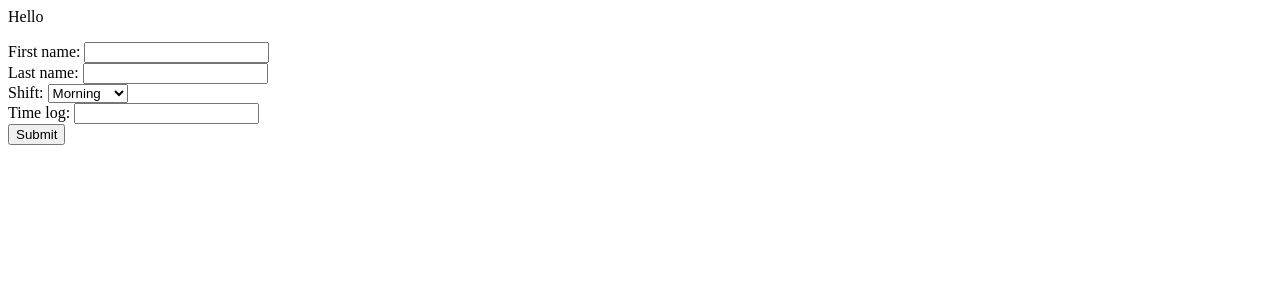
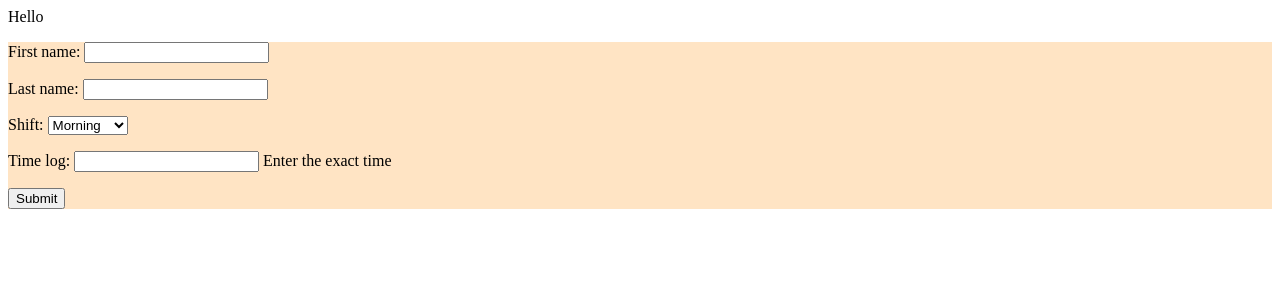
Before and after one commit to DerickMghanga/django-project-food-company, a Django app: page /form in a window 1280 px wide. Shown: the top 300 px of the page. Run offline with Django 5.2, Linux system fonts and the light colour scheme.

Commit message:
Forms and styling

```diff
--- a/chefsTable/myapp/forms.py
+++ b/chefsTable/myapp/forms.py
@@ -8,7 +8,7 @@ SHIFTS = (
 )
 
 class InputForm(forms.Form):
-    first_name = forms.CharField(max_length=200)
+    first_name = forms.CharField(max_length=200, required=False)
     last_name = forms.CharField(max_length=200)
     shift = forms.ChoiceField(choices=SHIFTS)
-    time_log = forms.TimeField()
+    time_log = forms.TimeField(help_text="Enter the exact time")
--- a/chefsTable/myapp/templates/home.html
+++ b/chefsTable/myapp/templates/home.html
@@ -1,8 +1,7 @@
 <p>Hello</p>
 
-<form action="" method="post">
+<form action="" method="post" style="background-color: bisque;">
     {% csrf_token %}
-    {{form}}
-
+    {{form.as_p}}
     <input type="submit" value="Submit"/>
 </form>
```
